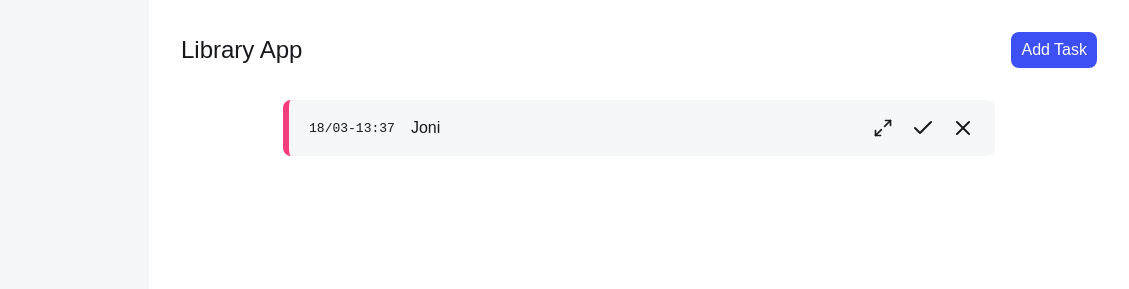
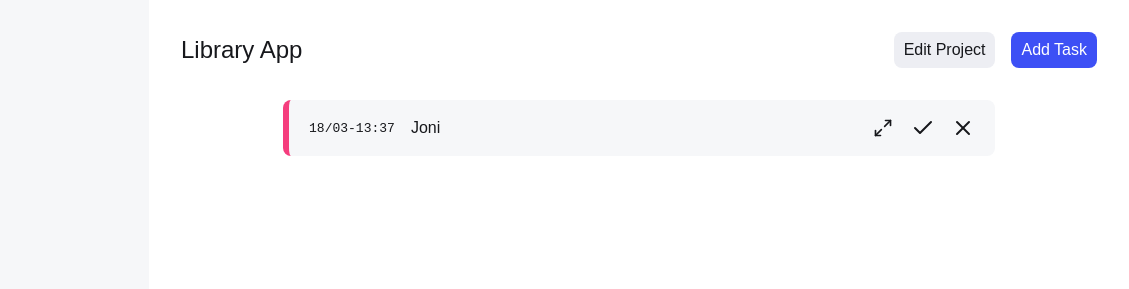
Before and after one commit to moktavizen/todo-vjs, a website built with webpack: page src/template.html in a window 1280 px wide. Both pictures are taken after a click on the element "Library App". Shown: the top 289 px of the page, 151-1280 px from the left. Built offline with nearby package versions, Linux system fonts and the light colour scheme.

Commit message:
Add edit project button

```diff
--- a/src/dom/allPage.js
+++ b/src/dom/allPage.js
@@ -7,6 +7,7 @@ function renderAll() {
   STATE.project = null;
 
   ELS.pageHeading.textContent = STATE.page;
+  ELS.editProjectBtn.style.display = "none";
   ELS.addTaskFormHeading.textContent = `Add Task: ${STATE.page}`;
 
   ELS.todoDateInput.removeAttribute("min");
--- a/src/dom/pastPage.js
+++ b/src/dom/pastPage.js
@@ -8,6 +8,7 @@ function renderPast() {
   STATE.project = null;
 
   ELS.pageHeading.textContent = STATE.page;
+  ELS.editProjectBtn.style.display = "none";
   ELS.addTaskFormHeading.textContent = `Add Task: ${STATE.page}`;
 
   ELS.todoDateInput.removeAttribute("min");
--- a/src/dom/project.js
+++ b/src/dom/project.js
@@ -7,6 +7,7 @@ function renderProject({ title } = {}) {
   STATE.project = title;
 
   ELS.pageHeading.textContent = STATE.page;
+  ELS.editProjectBtn.style.display = "inline-flex";
   ELS.addTaskFormHeading.textContent = `Add Task: ${STATE.page}`;
 
   ELS.todoDateInput.removeAttribute("min");
--- a/src/dom/todayPage.js
+++ b/src/dom/todayPage.js
@@ -8,6 +8,7 @@ function renderToday() {
   STATE.project = null;
 
   ELS.pageHeading.textContent = STATE.page;
+  ELS.editProjectBtn.style.display = "none";
   ELS.addTaskFormHeading.textContent = `Add Task: ${STATE.page}`;
 
   ELS.todoDateInput.setAttribute("min", format(STATE.startDate, "yyyy-MM-dd'T'HH:mm"));
--- a/src/dom/upcomingPage.js
+++ b/src/dom/upcomingPage.js
@@ -8,6 +8,7 @@ function renderUpcoming() {
   STATE.project = null;
 
   ELS.pageHeading.textContent = STATE.page;
+  ELS.editProjectBtn.style.display = "none";
   ELS.addTaskFormHeading.textContent = `Add Task: ${STATE.page}`;
 
   ELS.todoDateInput.setAttribute("min", format(STATE.startDate, "yyyy-MM-dd'T'HH:mm"));
--- a/src/globals.js
+++ b/src/globals.js
@@ -9,6 +9,7 @@ const ELS = {
   projectTitleInput: document.querySelector("#project-title-input"),
   projectList: document.querySelector("#project-list"),
   contentNav: document.querySelector("#content-nav"),
+  editProjectBtn: document.querySelector("#edit-project-btn"),
   addTodoBtn: document.querySelector("#add-task-btn"),
   addTodoModal: document.querySelector("#add-task-dialog"),
   confirmAddTodoBtn: document.querySelector("#confirm-add-task-btn"),
--- a/src/styles/style.css
+++ b/src/styles/style.css
@@ -128,8 +128,26 @@ a:hover {
   display: flex;
   justify-content: space-between;
   align-items: center;
+  gap: 16px;
 
   padding: 32px;
+}
+
+.edit-project-btn {
+  background-color: var(--clr-surface-highest);
+  font-size: 1rem;
+
+  border-radius: 8px;
+  padding: 6px 10px;
+
+  margin-left: auto;
+
+  display: none;
+}
+
+.edit-project-btn:hover {
+  background-color: var(--clr-prio-medium);
+  color: var(--clr-surface);
 }
 
 .add-task-btn {
--- a/src/template.html
+++ b/src/template.html
@@ -163,6 +163,7 @@
     <span>
       <nav id="content-nav" class="content-nav">
         <h1 id="page-heading">All</h1>
+        <button id="edit-project-btn" class="edit-project-btn">Edit Project</button>
         <dialog id="add-task-dialog">
           <h2 id="add-task-form-heading">Add Task</h2>
           <form id="add-task-form">
```
